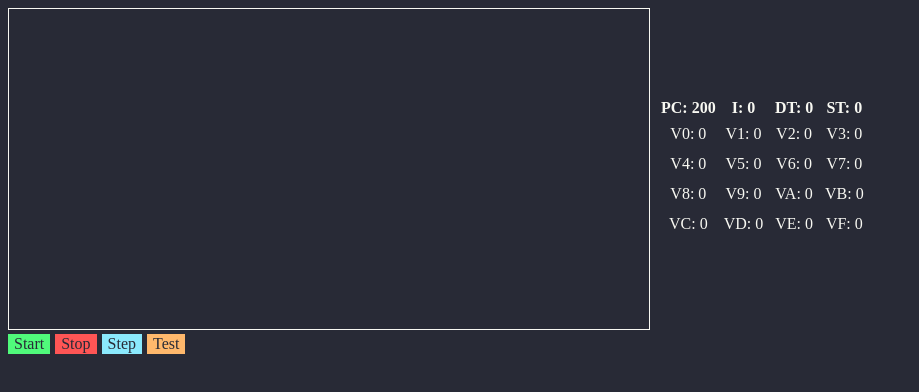
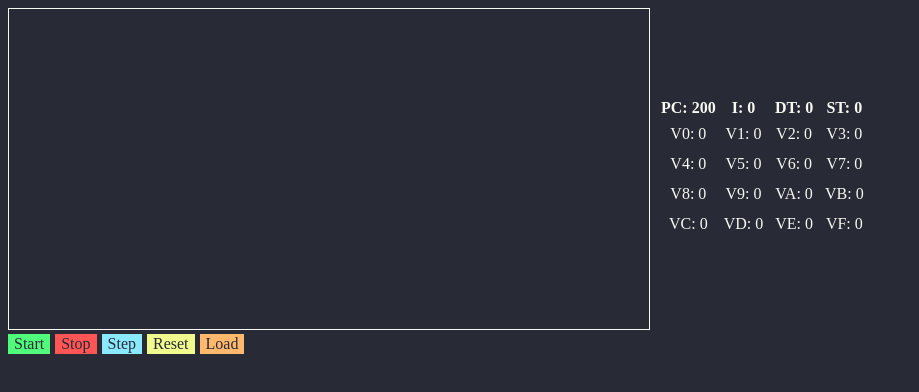
Before and after one commit to EthanParizeau/chip8, a React app: page / in a window 1280 px wide. Shown: the top 392 px of the page, without its empty margins (0-919 px from the left). Built offline with nearby package versions, Linux system fonts and the light colour scheme; a small style sheet from the web is missing.

Commit message:
Added load btn

```diff
--- a/src/App.js
+++ b/src/App.js
@@ -24,28 +24,42 @@ class App extends Component {
     this.start = this.start.bind(this);
     this.stop = this.stop.bind(this);
     this.step = this.step.bind(this);
-    this.test = this.test.bind(this);
+    this.reset = this.reset.bind(this);
+    this.loadRom = this.loadRom.bind(this);
   }
 
   start() {
-    console.log("start");
-    this.props.cpu.start();
+    console.log("%c-- Starting CPU --", "color: orange");
+    let interval = 1000 / this.props.cpu.cpuSpeed;
+    this.stop();
+    this.setState({ running: true });
+    this.timer = setInterval(() => {
+      this.step();
+    }, interval);
   }
 
   stop() {
-    console.log("stop");
-    this.props.cpu.stop();
+    console.log("%c-- Stopping CPU --", "color: orange");
+    this.setState({ running: false });
+    clearTimeout(this.timer);
+    this.timer = null;
   }
 
   step() {
-    console.log("step");
+    console.log("%c-- Step --", "color: lightgreen");
     this.props.cpu.step();
     this.setState({cpu: getCpuState(this.props.cpu)});
   }
 
-  test() {
+  reset() {
+    console.log("%c-- Chip8 Reset --", "color: orange");
+    this.props.cpu.reset();
+    this.setState({ cpu: getCpuState(this.props.cpu) });
+  }
+
+  loadRom(romFile) {
     let xhr = new XMLHttpRequest();
-    xhr.open("GET", "../roms/IBM", true);
+    xhr.open("GET", "../roms/" + romFile.name, true);
     xhr.responseType = "arraybuffer";
     xhr.onload = () => {
         let data = new Uint8Array(xhr.response);
@@ -56,7 +70,6 @@ class App extends Component {
         });
     };
     xhr.send();
-
   }
 
   render() {
@@ -68,7 +81,9 @@ class App extends Component {
               onStart={this.start}
               onStop={this.stop}
               onStep={this.step}
-              onTest={this.test}/>
+              onReset={this.reset}
+              onTest={this.test}
+              loadRom={this.loadRom}/>
         </div>
         <CpuInfo cpu={this.state.cpu} />
         <MemView
--- a/src/components/controls.js
+++ b/src/components/controls.js
@@ -2,13 +2,32 @@ import React from 'react';
 import '../styles/button.css';
 
 class Controls extends React.Component {
+
+    constructor(props) {
+        super(props);
+        this.handleSubmit = this.handleSubmit.bind(this);
+        this.fileInput = React.createRef();
+        this.handleLoad = this.handleLoad.bind(this);
+    }
+
+    handleSubmit(event) {
+        event.preventDefault();
+        this.props.loadRom(this.fileInput.current.files[0]);
+    }
+
+    handleLoad() {
+        this.fileInput.current.click();
+    }
+
     render() {
         return (
             <div className="Controls">
                 <button className="startBtn" onClick={this.props.onStart}>Start</button>
                 <button className="stopBtn" onClick={this.props.onStop}>Stop</button>
                 <button className="stepBtn" onClick={this.props.onStep}>Step</button>
-                <button className="testBtn" onClick={this.props.onTest}>Test</button>
+                <button className="resetBtn" onClick={this.props.onReset}>Reset</button>
+                <button className="loadBtn" onClick={this.handleLoad}>Load</button>
+                <input style={{display: 'none'}} className="loadBtn" type="file" ref={this.fileInput} onChange={this.handleSubmit}/>
             </div>
         )
     }
--- a/src/components/cpuInfo.js
+++ b/src/components/cpuInfo.js
@@ -3,10 +3,6 @@ import '../styles/cpuInfo.css';
 import {toHex} from '../util';
 
 class CpuInfo extends React.Component {
-
-    constructor(props) {
-        super(props);
-    }
 
     render() {
         return (
--- a/src/components/memView.js
+++ b/src/components/memView.js
@@ -20,7 +20,7 @@ class MemView extends React.Component {
 
     render() {
         if(this.props.disRom === undefined) {
-            console.log("disRom undefined");
+            console.error("%c-- disRom Undefined --", "color: red");
             return(<p></p>);
         }
 
--- a/src/cpu.js
+++ b/src/cpu.js
@@ -52,27 +52,11 @@ class CPU {
     }
 
     /**
-     * Start the cpu
-     *
-     * @memberof CPU
-     */
-    start() {
-        console.log("%c-- Starting CPU --", "color: orange");
-        let interval = 1000 / this.cpuSpeed;
-        this.stop();
-        this.running = true;
-        this.timer = setInterval(() => {
-            this.step();
-        }, interval);
-    }
-
-    /**
      * Step one cycle
      *
      * @memberof CPU
      */
     step() {
-        console.log("%c-- Step --", "color: lightgreen");
 
         let incr = true;
 
@@ -247,7 +231,6 @@ class CPU {
                 break;
 
             case 0xD000: // Draws a sprite at coordinate (VX, VY) that has width 8px and height of N px
-                const _x = this.reg[x];
                 this.reg[0xF] = 0;
                 for (let i = 0; i < nybble; i++) {
                     let bits = this.memory[this.i + i];
@@ -363,10 +346,7 @@ class CPU {
      * @memberof CPU
      */
     stop() {
-        console.log("%c-- Stopping CPU --", "color: orange");
-        this.running = false;
-        clearTimeout(this.timer);
-        this.timer = null;
+
     }
 
     /**
@@ -390,7 +370,6 @@ class CPU {
      */
     reset() {
         this.memory.fill(0, 0x200, 0x1000);
-        this.gfx.fill(0);
         this.reg.fill(0);
         this.pc = 0x200;
         this.i = 0;
@@ -408,7 +387,7 @@ class CPU {
             this.memory[i] = this.font[i];
         }
 
-        console.log("%c-- Chip8 Reset --", "color: orange");
+        this.display.clear();
     }
 
     /**
--- a/src/display.js
+++ b/src/display.js
@@ -56,7 +56,10 @@ class Display {
 
     // Fill the pixel array with 0's
     clear() {
+        console.log("%c-- Display Cleared --", "color: orange");
         this.pixels.fill(0);
+        this.ctx.fillStyle = '#282a36';
+        this.ctx.fillRect(0, 0, 640, 320);
     }
 
     test() {
--- a/src/styles/button.css
+++ b/src/styles/button.css
@@ -18,6 +18,10 @@
     background-color: #8be9fd;
 }
 
-.testBtn {
+.resetBtn {
+    background-color: #f1fa8c;
+}
+
+.loadBtn {
     background-color: #ffb86c;
 }
--- a/src/util.js
+++ b/src/util.js
@@ -10,16 +10,4 @@ function toHex(num) {
     return result;
 }
 
-
-/**
- * Function to output color to chrome console
- *
- * @param {*} text The text to output
- * @param {*} color The color of the text
- */
-function debugColor(text, color) {
-    let textColor = "color: " + color;
-    console.log(text, textColor);
-}
-
 export { toHex };
```
Also changed, not shown: 1 other file (tests, documents, lock files or other folders).
